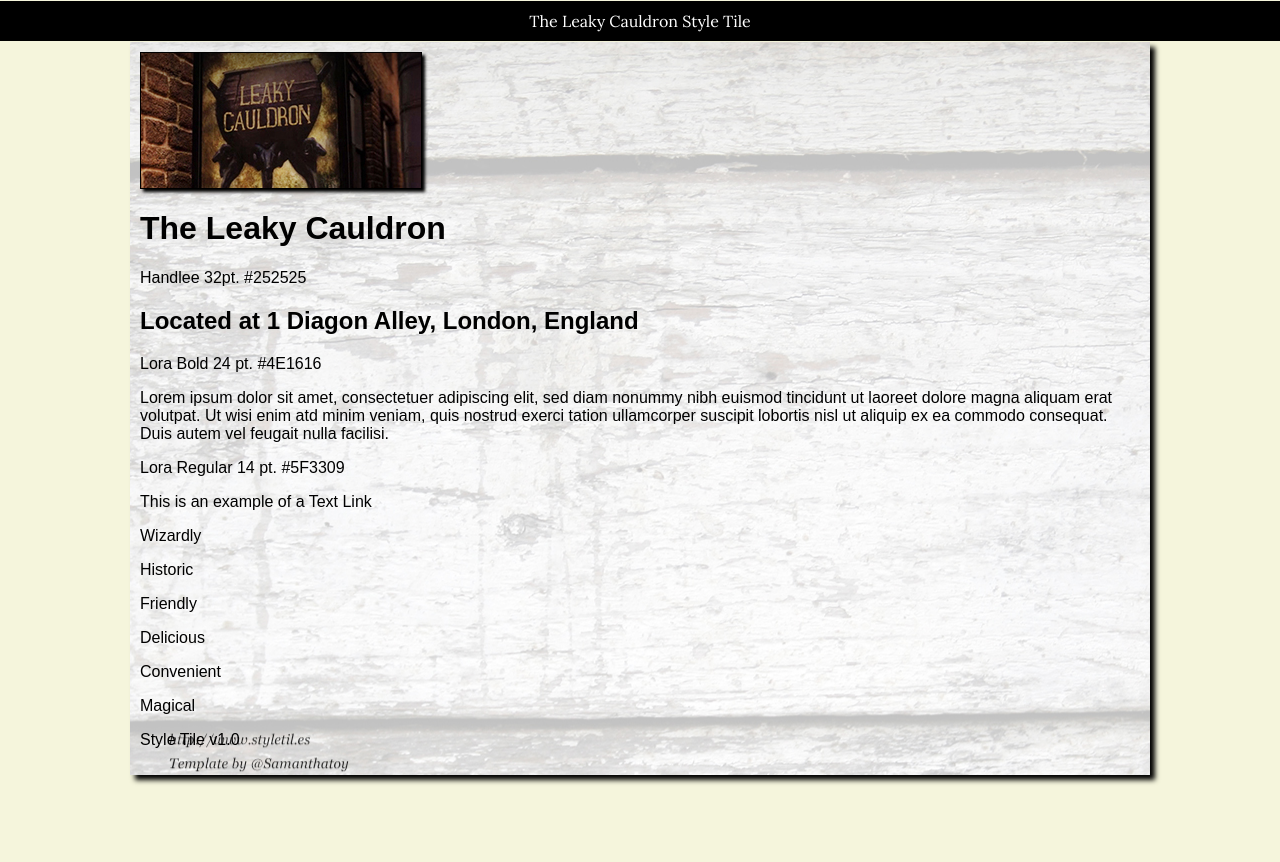
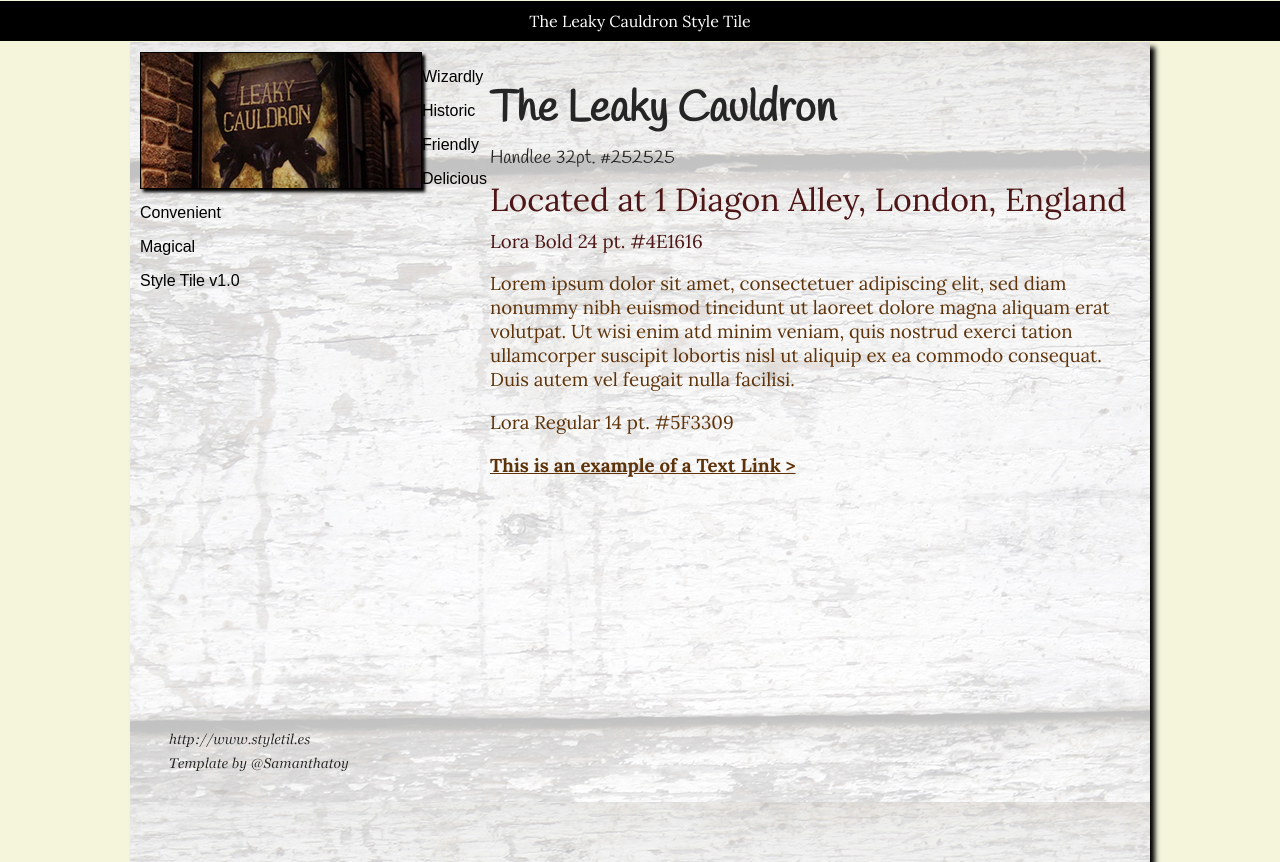
Before and after one commit to rschmadebeck/project_final2_schmadebeck_ross, a plain HTML site: page index.html in a window 1280 px wide. Before the commit the page ends 800 px from the top, so only its background shows below. Drawn offline with Linux system fonts and the light colour scheme.

Commit message:
completed stylized fonts and headlines

```diff
--- a/css/main.css
+++ b/css/main.css
@@ -21,6 +21,7 @@
     width: 80%;
     min-width: 320px;
     max-width: 1000px;
+    min-height: 800px;
     margin: auto;
     margin-top: -15px;
     padding: 10px;
@@ -30,8 +31,57 @@
 #logo {
     background-image: url(../img/logo.jpg);
     background-repeat: no-repeat;
+    background-position: center;
     border: 1px solid black;
-    width: 280px;
+    width: 30%;
+    max-width: 280px;
     height: 135px;
-    box-shadow: 3px 3px 3px 0px
+    box-shadow: 3px 3px 3px 0px;
+    float: left;
 }
+
+#fonts {
+    width: 65%;
+    float: right;
+}
+
+#headlines h1 {
+    font-family: 'Handlee', cursive;
+    font-size: 32pt;
+    color: #252525;
+    margin-bottom: -10px;
+}
+
+.h1stylelabel {
+    font-family: 'Handlee', cursive;
+    font-size: 14pt;
+    color: #252525;
+}
+
+#headlines h2 {
+    font-family: 'Lora', serif;
+    font-weight: 400;
+    font-size: 24pt;
+    color: #4E1616;
+    margin-bottom: -10px;
+    margin-top: -10px;
+}
+
+.h2stylelabel {
+    font-family: 'Lora', serif;
+    font-size: 14pt;
+    color: #4E1616;
+}
+
+#copylinks p {
+    font-family: 'Lora', serif;
+    font-size: 14pt;
+    color: #5F3309;
+    line-height: 18pt;
+}
+
+.linkstyle {
+    font-weight: 700;
+    text-decoration: underline;
+    color: #011053;
+}
--- a/index.html
+++ b/index.html
@@ -4,7 +4,7 @@
     <meta charset="utf-8">
     <title>The Leaky Cauldron Style Tile v1.0</title>
     <meta name="description" content="">
-    <link href='http://fonts.googleapis.com/css?family=Lora|Handlee' rel='stylesheet' type='text/css'>
+    <link href='http://fonts.googleapis.com/css?family=Lora:400,700|Handlee' rel='stylesheet' type='text/css'>
     <link rel="stylesheet" href="css/vendor/normalize.min.css">
     <link rel="stylesheet" href="css/main.css">
 </head>
@@ -27,8 +27,8 @@
             </article>
             <article id="copylinks">
                 <p>Lorem ipsum dolor sit amet, consectetuer adipiscing elit, sed diam nonummy nibh euismod tincidunt ut laoreet dolore magna aliquam erat volutpat. Ut wisi enim atd minim veniam, quis nostrud exerci tation ullamcorper suscipit lobortis nisl ut aliquip ex ea commodo consequat. Duis autem vel feugait nulla facilisi.</p>
-                <p class="pstyle">Lora Regular 14 pt. #5F3309</p>
-                <p class="linkstyle">This is an example of a Text Link</p>
+                <p>Lora Regular 14 pt. #5F3309</p>
+                <p class="linkstyle">This is an example of a Text Link ></p>
             </article>
         </section>
         <section id="colors">
```
